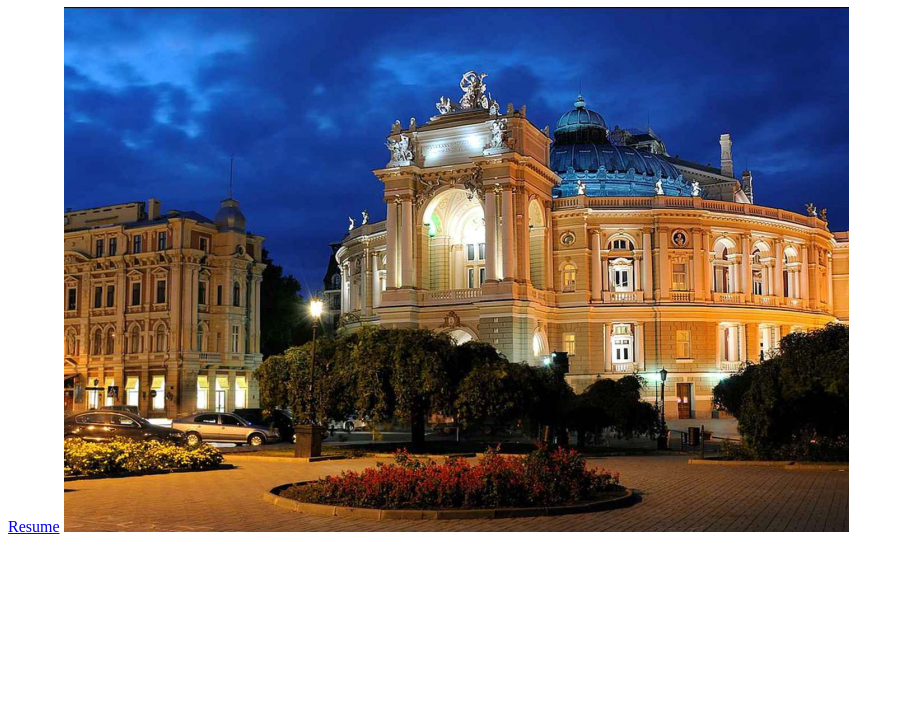
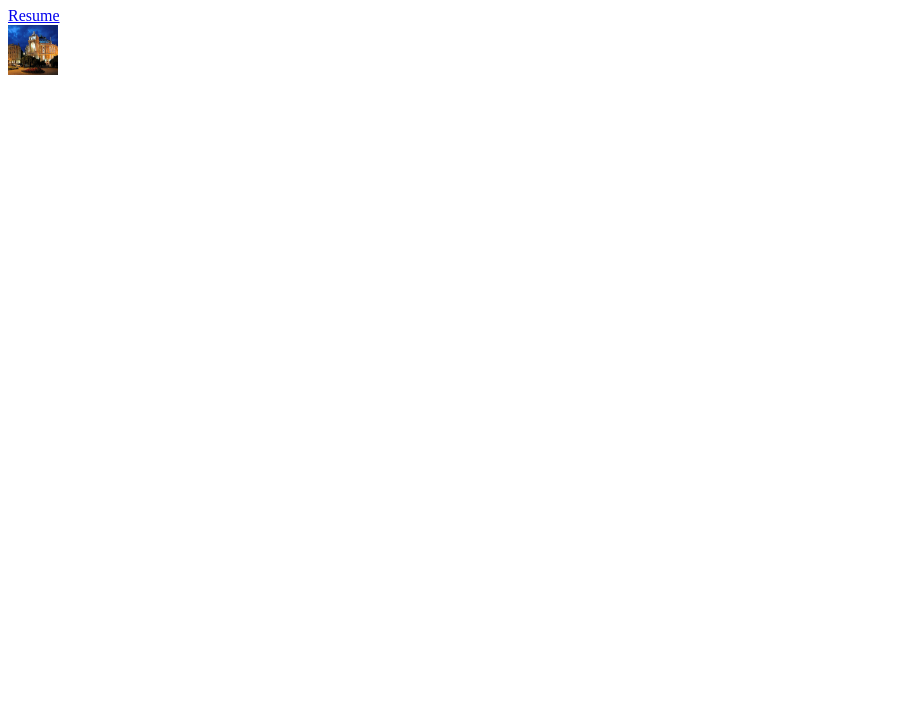
Before and after one commit to Katrin0605/My_first_project, a plain HTML site: page contact.html in a window 1280 px wide. Shown: the part 73-800 px from the top of the page, without its empty margins (0-904 px from the left). Drawn offline with Linux system fonts and the light colour scheme.

Commit message:
add some changes

```diff
--- a/contact.html
+++ b/contact.html
@@ -10,7 +10,8 @@
 <body>
     <h1>CONTACT</h1>
 <a href="index.html" target="_blank">Resume</a>
-<img src="images/odessa_opera.jpg">
+  <br>
+<img src="images/odessa_opera.jpg" alt="Odessa" width="50" height="50" style="align-content: center">
 </body>
 
 </html>
```
